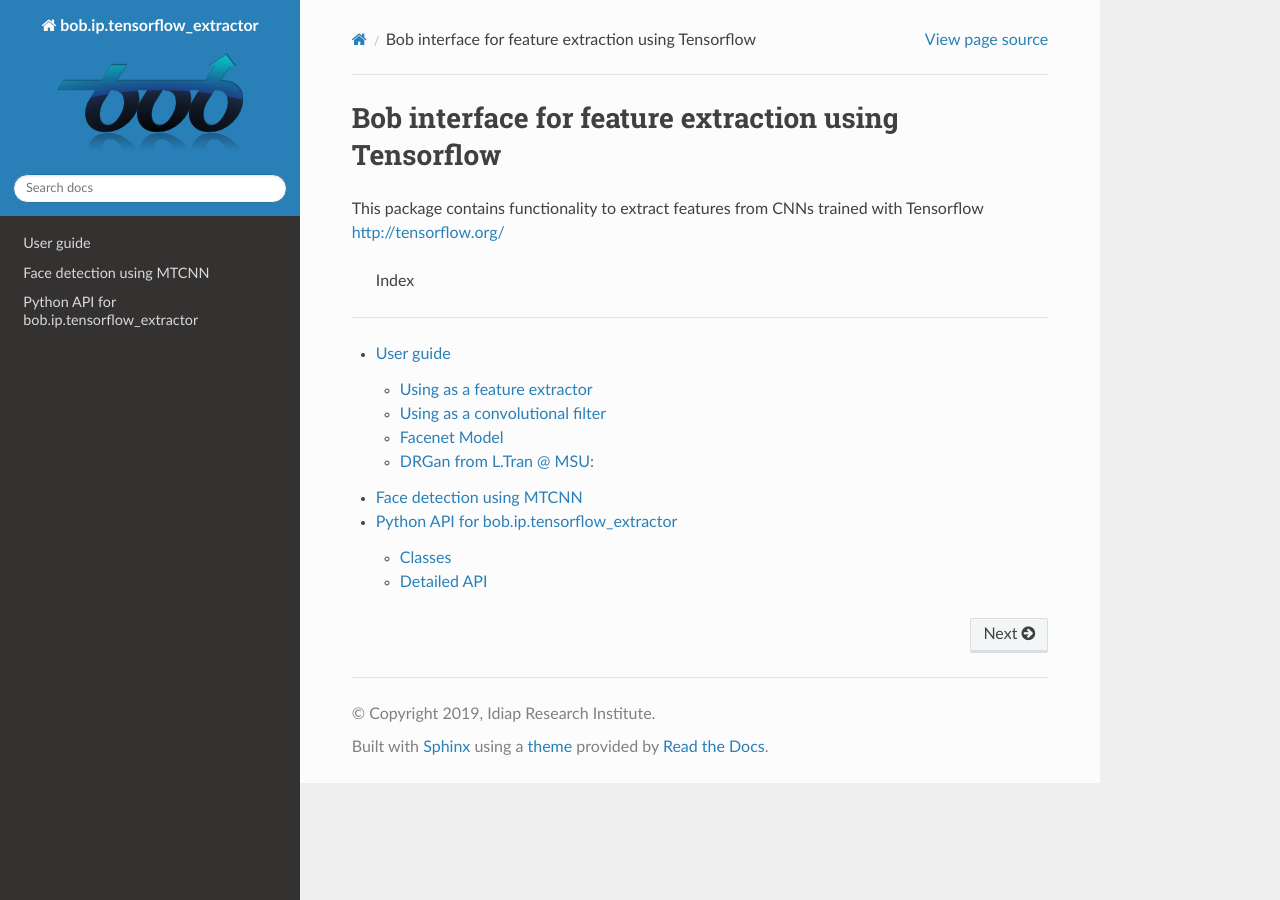
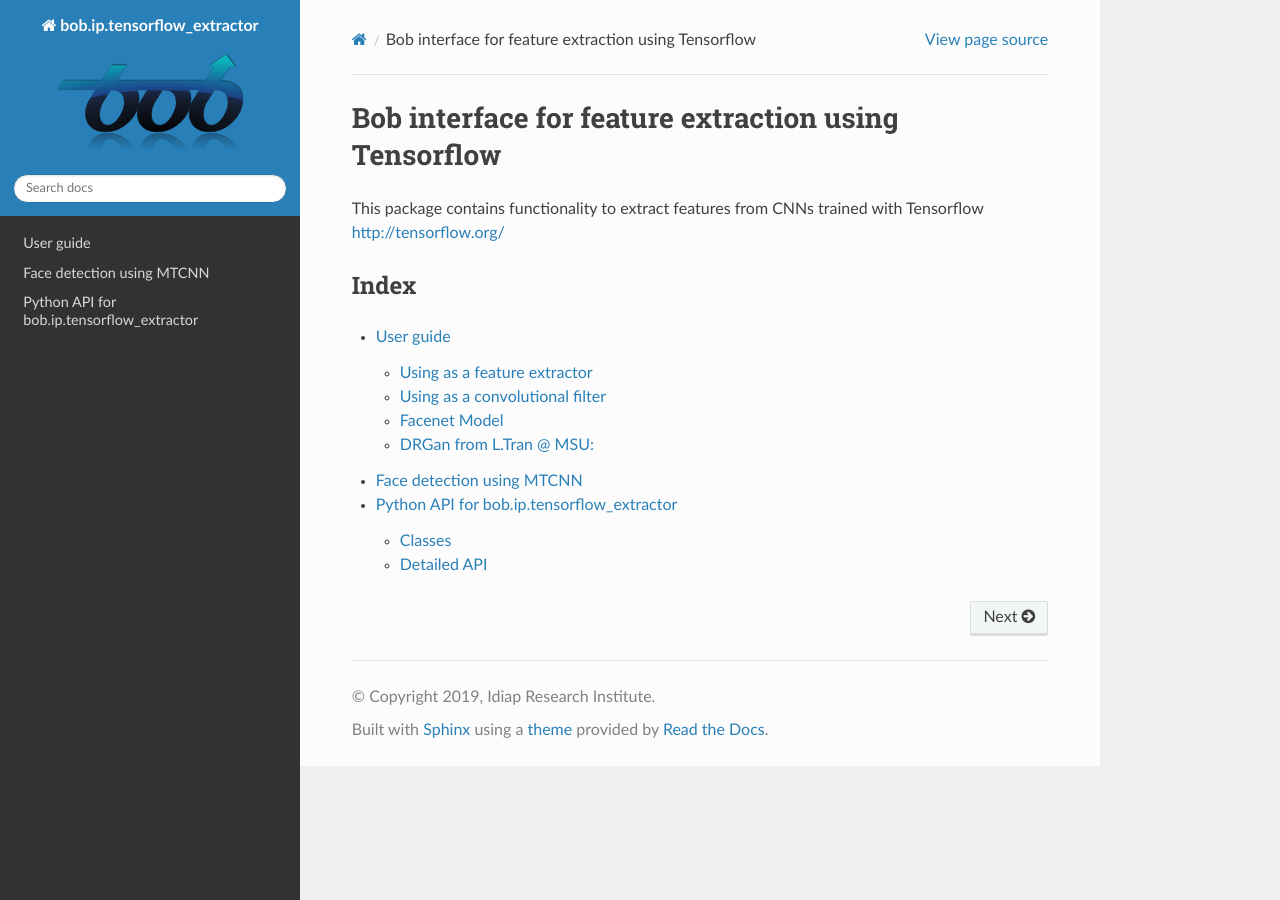
Before and after one commit to bioidiap/bob.ip.tensorflow_extractor, a Sphinx documentation site: the page built from doc/index.rst, in a window 1280 px wide. Built offline with Sphinx 7.4.7 and the Read the Docs theme 2.0.0, drawn with Linux system fonts in a browser that asks for light colours; formulas are drawn with MathJax 3; the version number could not be read and is left out.

Commit message:
[sphinx] Fixing headers

```diff
--- a/doc/index.rst
+++ b/doc/index.rst
@@ -8,8 +8,8 @@
 This package contains functionality to extract features from CNNs trained with
 Tensorflow http://tensorflow.org/
 
- Index
-=======
+Index
+=====
 
 .. toctree::
    :maxdepth: 2
```
